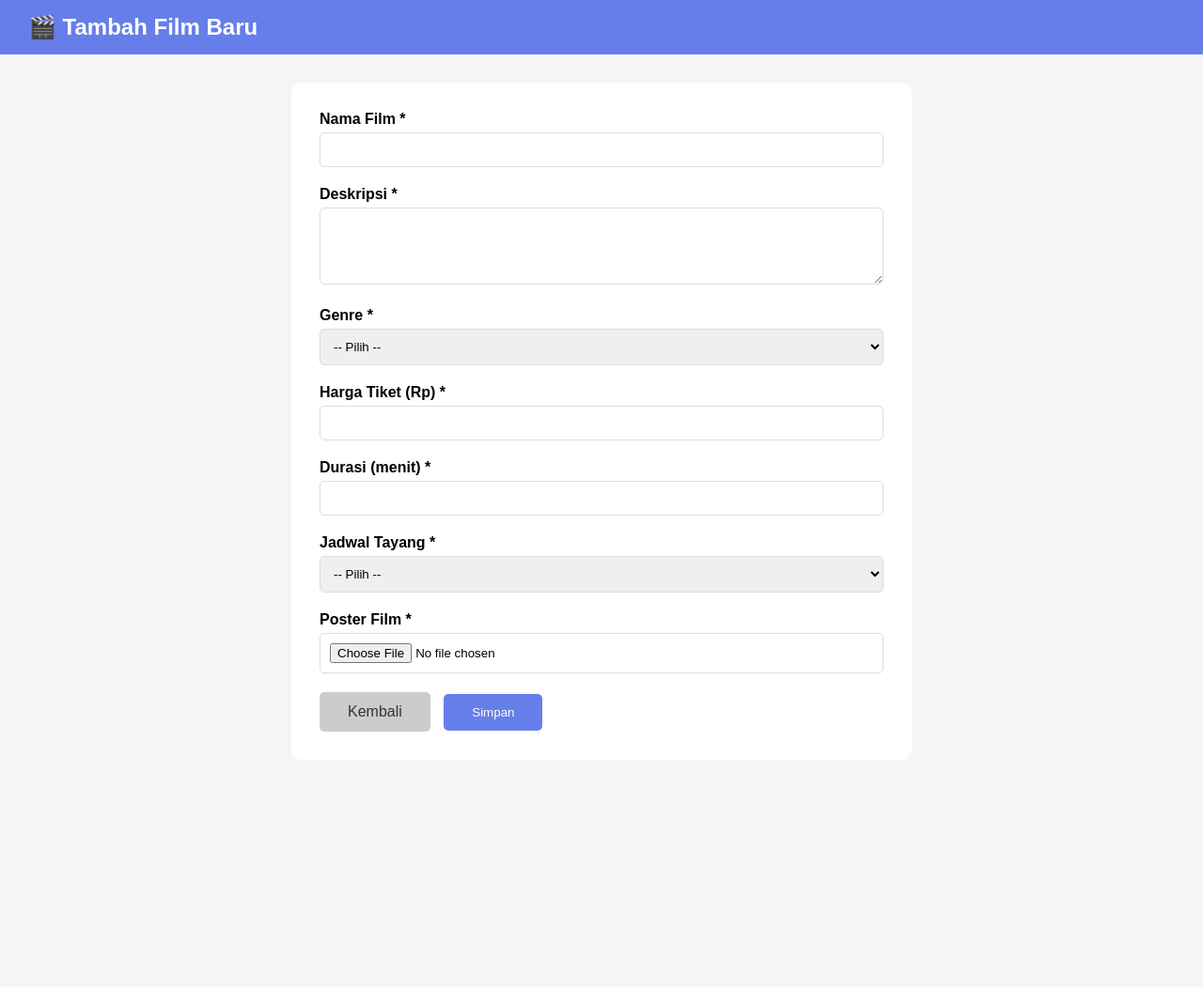
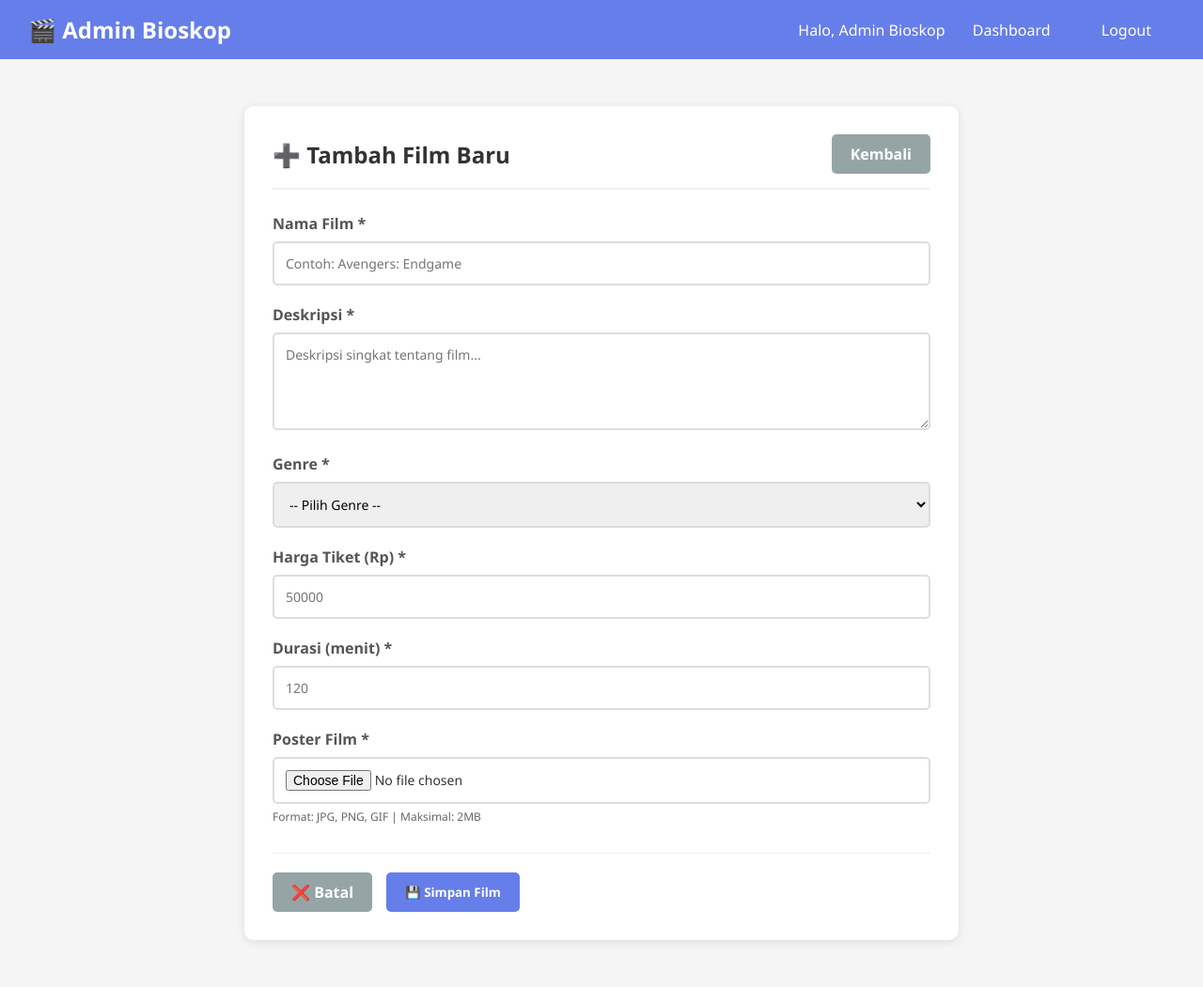
Before and after one commit to ItsShika24/PL-Boss, a PHP site: page /tambah_film.php in a window 1280 px wide. Shown: the whole page at 94% size. Before the commit the page ends 779 px from the top, so only its background shows below. Run offline with PHP 8.4, Linux system fonts and the light colour scheme; a user stored in the database is signed in.

Commit message:
Update tambah_film.php

```diff
--- a/UTS/admin1/tambah_film.php
+++ b/UTS/admin1/tambah_film.php
@@ -7,6 +7,7 @@ if(!isset($_SESSION['admin_id'])) {
 }
 
 if($_SERVER['REQUEST_METHOD'] == 'POST') {
+    // proses upload file
     $poster_name = '';
     if(isset($_FILES['poster']) && $_FILES['poster']['error'] == 0) {
         $poster_name = time() . '_' . basename($_FILES['poster']['name']);
@@ -14,8 +15,8 @@ if($_SERVER['REQUEST_METHOD'] == 'POST') {
         move_uploaded_file($_FILES['poster']['tmp_name'], $target_path);
     }
 
-    $sql = "INSERT INTO film (nama, deskripsi, genre, harga, durasi, poster, jadwal_tayang)
-            VALUES (:nama, :deskripsi, :genre, :harga, :durasi, :poster, :jadwal_tayang)";
+    $sql = "INSERT INTO film (nama, deskripsi, genre, harga, durasi, poster, photo_poster, jadwal_tayang)
+            VALUES (:nama, :deskripsi, :genre, :harga, :durasi, :poster, :photo_poster, :jadwal_tayang)";
 
     $stmt = $pdo->prepare($sql);
     $stmt->execute([
@@ -25,10 +26,11 @@ if($_SERVER['REQUEST_METHOD'] == 'POST') {
         ':harga' => $_POST['harga'],
         ':durasi' => $_POST['durasi'],
         ':poster' => $poster_name,
-        ':jadwal_tayang' => $_POST['jadwal_tayang']
+        ':photo_poster' => $poster_name,
+        ':jadwal_tayang' => 'Sekarang Tayang'
     ]);
 
-    header('Location: index.php');
+    header('Location: index.php?success=tambah');
     exit;
 }
 ?>
@@ -37,77 +39,239 @@ if($_SERVER['REQUEST_METHOD'] == 'POST') {
 <html lang="id">
 <head>
     <meta charset="UTF-8">
-    <title>Tambah Film</title>
+    <title>Tambah Film - Admin Bioskop</title>
     <style>
-        body { font-family: Arial; margin: 0; background: #f5f5f5; }
-        .navbar { background: #667eea; color: white; padding: 15px 30px; }
-        .navbar h2 { margin: 0; }
-        .container { max-width: 600px; margin: 30px auto; background: white; padding: 30px; border-radius: 10px; }
-        .form-group { margin-bottom: 20px; }
-        label { display: block; margin-bottom: 5px; font-weight: bold; }
-        input, textarea, select { width: 100%; padding: 10px; border: 1px solid #ddd; border-radius: 5px; box-sizing: border-box; }
-        .btn { padding: 12px 30px; background: #667eea; color: white; border: none; border-radius: 5px; cursor: pointer; }
-        .btn-back { background: #ccc; color: #333; text-decoration: none; display: inline-block; padding: 12px 30px; border-radius: 5px; margin-right: 10px; }
+        * {
+            margin: 0;
+            padding: 0;
+            box-sizing: border-box;
+            font-family: 'Segoe UI', Tahoma, Geneva, Verdana, sans-serif;
+        }
+
+        body {
+            background: #f5f5f5;
+            color: #333;
+        }
+
+        .navbar {
+            background: #667eea;
+            color: white;
+            padding: 15px 30px;
+            display: flex;
+            justify-content: space-between;
+            align-items: center;
+        }
+
+        .navbar h2 {
+            margin: 0;
+        }
+
+        .nav-links a {
+            color: white;
+            text-decoration: none;
+            margin: 0 10px;
+            padding: 8px 15px;
+            border-radius: 5px;
+        }
+
+        .nav-links a:hover {
+            background: rgba(255, 255, 255, 0.2);
+        }
+
+        .container {
+            max-width: 800px;
+            margin: 30px auto;
+            padding: 20px;
+        }
+
+        .card {
+            background: white;
+            border-radius: 10px;
+            padding: 30px;
+            box-shadow: 0 2px 10px rgba(0,0,0,0.1);
+        }
+
+        .card-header {
+            display: flex;
+            justify-content: space-between;
+            align-items: center;
+            margin-bottom: 25px;
+            padding-bottom: 15px;
+            border-bottom: 2px solid #f0f0f0;
+        }
+
+        .card-title {
+            font-size: 24px;
+            font-weight: bold;
+            color: #333;
+        }
+
+        .btn {
+            padding: 10px 20px;
+            border: none;
+            border-radius: 5px;
+            cursor: pointer;
+            font-weight: bold;
+            text-decoration: none;
+            display: inline-block;
+            text-align: center;
+            transition: all 0.3s;
+        }
+
+        .btn-primary {
+            background: #667eea;
+            color: white;
+        }
+
+        .btn-primary:hover {
+            background: #5568d3;
+        }
+
+        .btn-secondary {
+            background: #95a5a6;
+            color: white;
+        }
+
+        .btn-secondary:hover {
+            background: #7f8c8d;
+        }
+
+        .form-group {
+            margin-bottom: 20px;
+        }
+
+        label {
+            display: block;
+            margin-bottom: 8px;
+            font-weight: bold;
+            color: #555;
+        }
+
+        input, textarea, select {
+            width: 100%;
+            padding: 12px;
+            border: 2px solid #ddd;
+            border-radius: 5px;
+            font-size: 14px;
+            box-sizing: border-box;
+        }
+
+        input:focus, textarea:focus, select:focus {
+            border-color: #667eea;
+            outline: none;
+        }
+
+        .form-actions {
+            display: flex;
+            gap: 15px;
+            margin-top: 30px;
+            padding-top: 20px;
+            border-top: 1px solid #eee;
+        }
+
+        .file-info {
+            margin-top: 5px;
+            font-size: 12px;
+            color: #666;
+        }
+
+        .success-message {
+            background: #d4edda;
+            color: #155724;
+            padding: 15px;
+            border-radius: 5px;
+            margin-bottom: 20px;
+            border: 1px solid #c3e6cb;
+        }
+
+        @media (max-width: 768px) {
+            .container {
+                padding: 15px;
+            }
+
+            .card {
+                padding: 20px;
+            }
+
+            .form-actions {
+                flex-direction: column;
+            }
+        }
     </style>
 </head>
 <body>
     <div class="navbar">
-        <h2>🎬 Tambah Film Baru</h2>
+        <h2>🎬 Admin Bioskop</h2>
+        <div class="nav-links">
+            <span>Halo, <?= $_SESSION['admin_nama'] ?></span>
+            <a href="index.php">Dashboard</a>
+            <a href="logout.php">Logout</a>
+        </div>
     </div>
 
     <div class="container">
+        <?php if(isset($_GET['success'])): ?>
+            <div class="success-message">
+                ✅ Film berhasil ditambahkan!
+            </div>
+        <?php endif; ?>
+
+        <div class="card">
+            <div class="card-header">
+                <div class="card-title">➕ Tambah Film Baru</div>
+                <a href="index.php" class="btn btn-secondary">Kembali</a>
+            </div>
+
             <form method="POST" enctype="multipart/form-data">
                 <div class="form-group">
                     <label>Nama Film *</label>
-                <input type="text" name="nama" required>
+                    <input type="text" name="nama" placeholder="Contoh: Avengers: Endgame" required>
                 </div>
 
                 <div class="form-group">
                     <label>Deskripsi *</label>
-                <textarea name="deskripsi" rows="4" required></textarea>
+                    <textarea name="deskripsi" rows="4" placeholder="Deskripsi singkat tentang film..." required></textarea>
                 </div>
 
                 <div class="form-group">
                     <label>Genre *</label>
                     <select name="genre" required>
-                    <option value="">-- Pilih --</option>
+                        <option value="">-- Pilih Genre --</option>
                         <option value="Action">Action</option>
                         <option value="Romance">Romance</option>
                         <option value="Thriller">Thriller</option>
                         <option value="Sci-Fi">Sci-Fi</option>
                         <option value="Horror">Horror</option>
                         <option value="Comedy">Comedy</option>
+                        <option value="Drama">Drama</option>
+                        <option value="Adventure">Adventure</option>
                     </select>
                 </div>
 
                 <div class="form-group">
                     <label>Harga Tiket (Rp) *</label>
-                <input type="number" name="harga" required>
+                    <input type="number" name="harga" placeholder="50000" required>
                 </div>
 
                 <div class="form-group">
                     <label>Durasi (menit) *</label>
-                <input type="number" name="durasi" required>
-            </div>
-
-            <div class="form-group">
-                <label>Jadwal Tayang *</label>
-                <select name="jadwal_tayang" required>
-                    <option value="">-- Pilih --</option>
-                    <option value="Sekarang Tayang">Sekarang Tayang</option>
-                    <option value="Akan Tayang">Akan Tayang</option>
-                    <option value="Selesai Tayang">Selesai Tayang</option>
-                </select>
+                    <input type="number" name="durasi" placeholder="120" required>
                 </div>
 
                 <div class="form-group">
                     <label>Poster Film *</label>
                     <input type="file" name="poster" accept="image/*" required>
+                    <div class="file-info">
+                        Format: JPG, PNG, GIF | Maksimal: 2MB
+                    </div>
                 </div>
 
-            <a href="index.php" class="btn-back">Kembali</a>
-            <button type="submit" class="btn">Simpan</button>
+                <div class="form-actions">
+                    <a href="index.php" class="btn btn-secondary">❌ Batal</a>
+                    <button type="submit" class="btn btn-primary">💾 Simpan Film</button>
+                </div>
             </form>
+        </div>
     </div>
 </body>
 </html>
```
Lines whose indentation alone changed are shown as unchanged.
